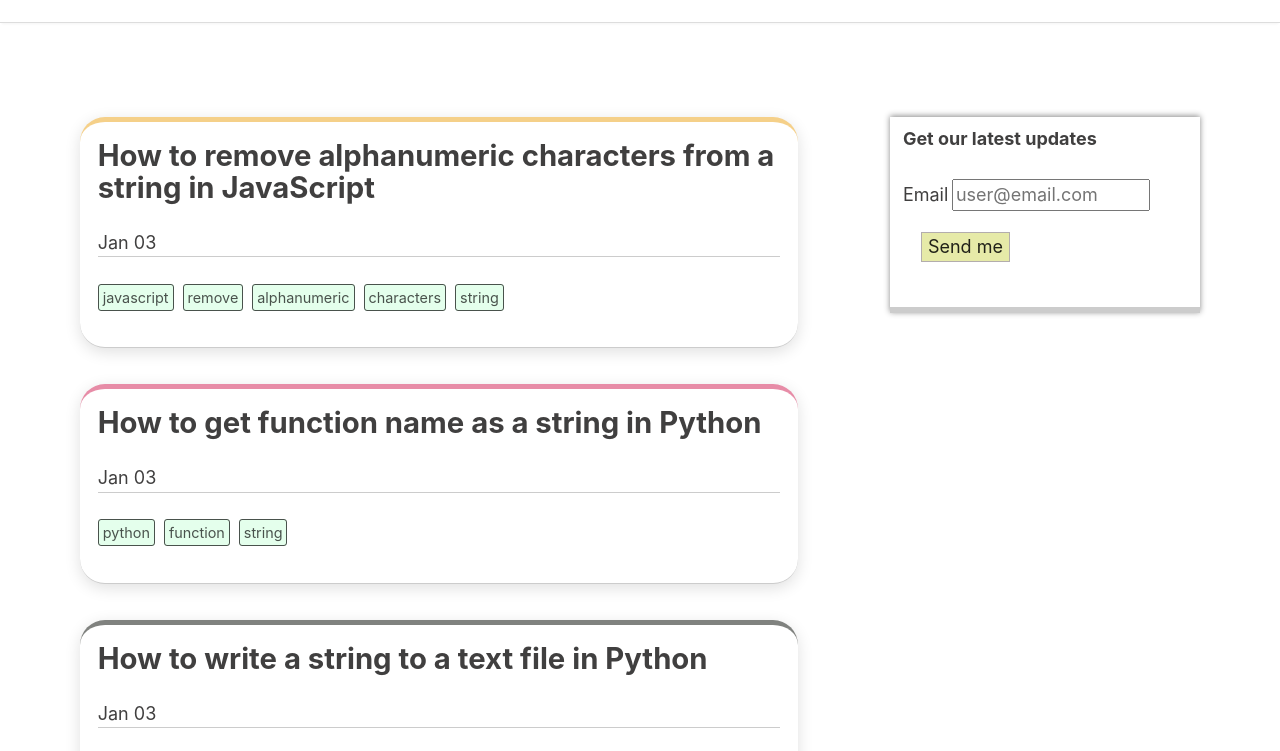
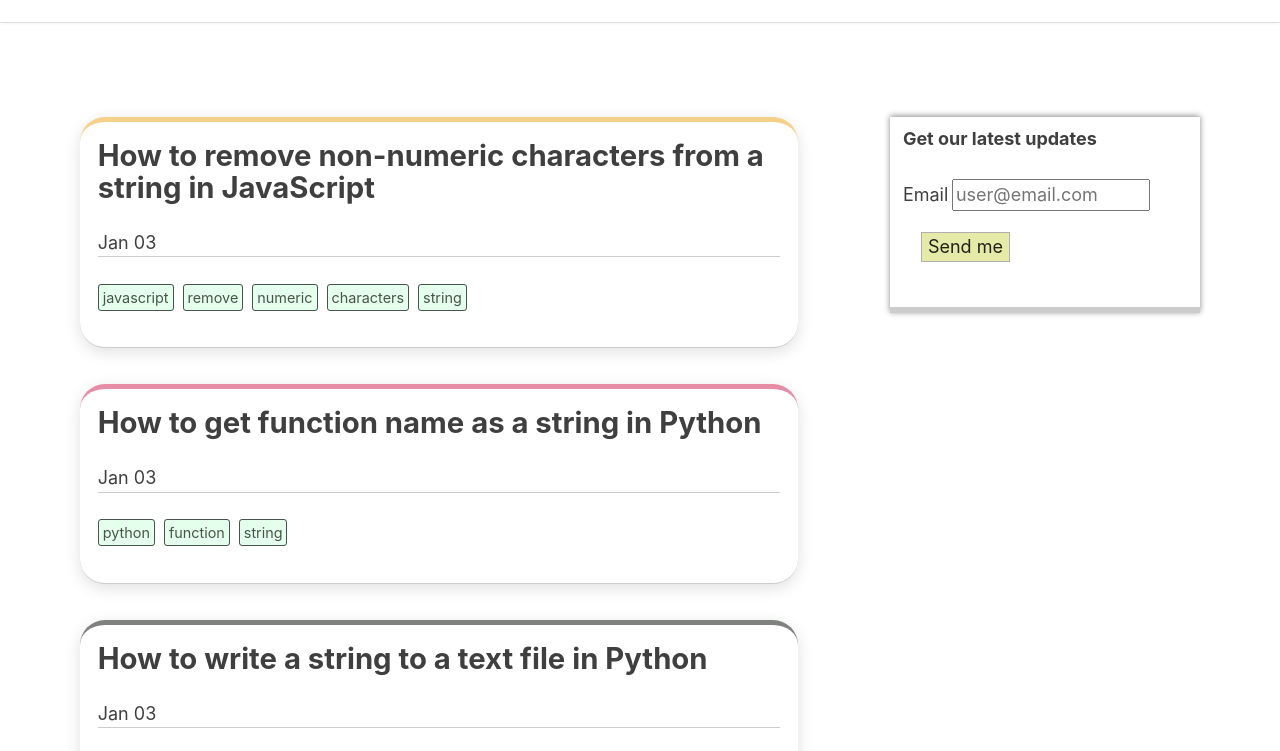
Before and after one commit to sred9/codeexamples.dev, a Gatsby site: page / in a window 1280 px wide. Shown: the part 49-800 px from the top of the page. Built offline with nearby package versions, Linux system fonts and the light colour scheme; Gatsby itself is replaced by a stand-in of ours.

Commit message:
remove non numeric

```diff
--- a/content/javascript-remove-alphanumeric-chars/index.md
+++ b/content/javascript-remove-non-numeric/index.md
@@ -1,11 +1,11 @@
 ---
-title: How to remove alphanumeric characters from a string in JavaScript
+title: How to remove non-numeric characters from a string in JavaScript
 date: "2020-01-03"
-tags: ['javascript','remove','alphanumeric','characters','string']
+tags: ['javascript','remove','numeric','characters','string']
 template: post
 ---
 
-To remove the alpha-numeric characters from a string we can use the `replace` method by passing the
+To remove the all non-numeric characters from a string we can use the `replace` method by passing the
 `/\D/g` regex as a first argument and empty string (`''`) as a second argument in JavaScript.
 
 Here is an example:
```
